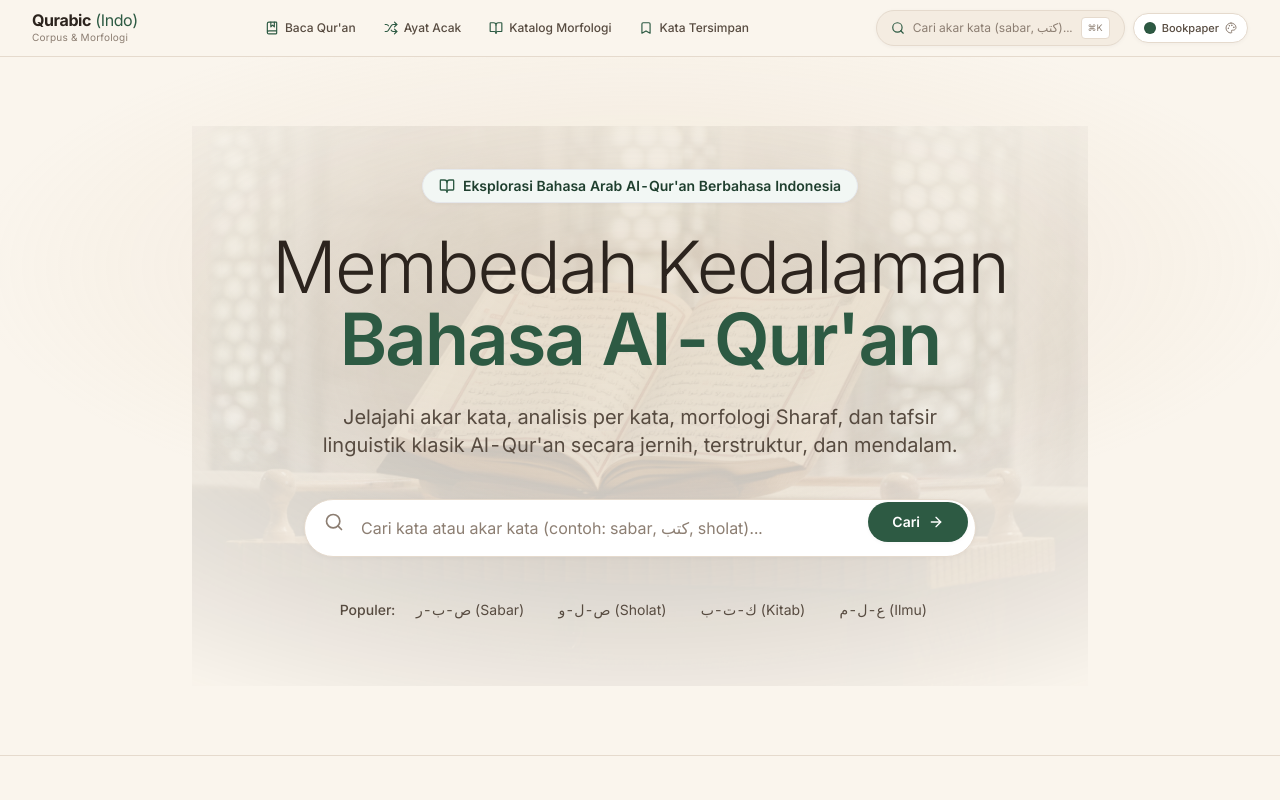
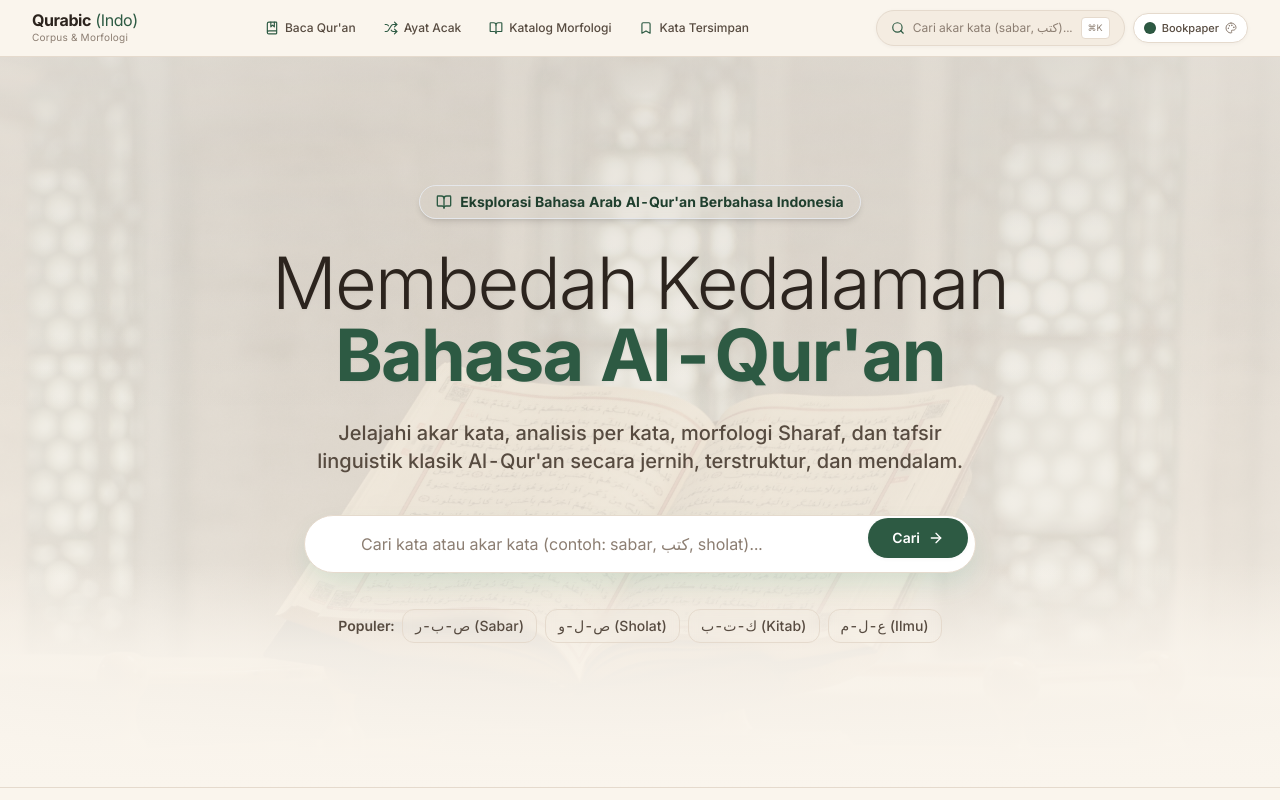
Before and after one commit to AIZATFIR/Qurabic-Indo, a Next.js app: page / in a window 1280 px wide. Shown: the top 800 px of the page. Built offline with nearby package versions, Linux system fonts and the light colour scheme.

Commit message:
feat: full-bleed high-contrast photographic Quran hero foundation and comprehensive data authenticity portfolio

```diff
--- a/app/page.tsx
+++ b/app/page.tsx
@@ -25,22 +25,22 @@ export default function HomePage() {
     <div className="space-y-20 pb-20">
 
       {/* HERO SECTION */}
-      <header className="relative pt-20 pb-24 sm:pt-28 sm:pb-32 bg-canvas border-b border-hairline transition-colors">
+      <header className="relative pt-24 pb-28 sm:pt-32 sm:pb-36 overflow-hidden border-b border-hairline transition-colors">
         <AmbientHeroCanvas />
 
         <div className="max-w-4xl mx-auto px-6 text-center relative z-10 space-y-7">
 
-          <div className="inline-flex items-center space-x-2 px-4 py-1.5 rounded-full bg-primary-fixed text-primary-deep border border-primary/20 text-xs sm:text-sm font-semibold font-sans shadow-subtle">
+          <div className="inline-flex items-center space-x-2 px-4 py-1.5 rounded-full bg-canvas-surface/90 backdrop-blur-md text-primary-deep border border-primary/30 text-xs sm:text-sm font-bold font-sans shadow-md">
             <BookOpen className="w-4 h-4 text-primary" />
             <span>Eksplorasi Bahasa Arab Al-Qur&apos;an Berbahasa Indonesia</span>
           </div>
 
-          <h1 className="text-4xl sm:text-6xl lg:text-7xl font-light text-ink-primary tracking-tight font-sans leading-[1.15]">
+          <h1 className="text-4xl sm:text-6xl lg:text-7xl font-light text-ink-primary tracking-tight font-sans leading-[1.15] drop-shadow-sm">
             Membedah Kedalaman <br />
-            <span className="font-semibold text-primary">Bahasa Al-Qur&apos;an</span>
+            <span className="font-bold text-primary">Bahasa Al-Qur&apos;an</span>
           </h1>
 
-          <p className="text-base sm:text-lg lg:text-xl text-ink-secondary font-normal max-w-2xl mx-auto leading-relaxed font-sans">
+          <p className="text-base sm:text-lg lg:text-xl text-ink-secondary font-medium max-w-2xl mx-auto leading-relaxed font-sans">
             Jelajahi akar kata, analisis per kata, morfologi Sharaf, dan tafsir linguistik klasik Al-Qur&apos;an secara jernih, terstruktur, dan mendalam.
           </p>
 
@@ -52,7 +52,7 @@ export default function HomePage() {
               readOnly
               type="text"
               placeholder="Cari kata atau akar kata (contoh: sabar, كتب, sholat)..."
-              className="w-full pl-14 pr-32 py-4 rounded-full border border-hairline bg-canvas-surface shadow-subtle hover:border-primary/40 focus:outline-none focus:ring-2 focus:ring-primary/20 font-sans text-base text-ink-primary cursor-pointer transition-all placeholder:text-ink-mute"
+              className="w-full pl-14 pr-32 py-4 rounded-full border border-hairline bg-canvas-surface/95 backdrop-blur-md shadow-hover hover:border-primary/50 focus:outline-none focus:ring-2 focus:ring-primary/20 font-sans text-base text-ink-primary cursor-pointer transition-all placeholder:text-ink-mute"
             />
             <button
               onClick={() => setIsSearchOpen(true)}
@@ -65,12 +65,12 @@ export default function HomePage() {
 
           {/* Quick Search Suggestions */}
           <div className="flex flex-wrap items-center justify-center gap-2 text-xs sm:text-sm text-ink-mute pt-2 font-sans">
-            <span className="font-medium text-ink-secondary">Populer:</span>
+            <span className="font-semibold text-ink-secondary">Populer:</span>
             {['ص-ب-ر (Sabar)', 'ص-ل-و (Sholat)', 'ك-ت-ب (Kitab)', 'ع-ل-م (Ilmu)'].map((tag, idx) => (
               <button
                 key={idx}
                 onClick={() => setIsSearchOpen(true)}
-                className="px-3 py-1.5 rounded-xl text-ink-secondary hover:text-primary hover:bg-primary-fixed border border-transparent hover:border-hairline transition-all font-sans"
+                className="px-3 py-1.5 rounded-xl bg-canvas-surface/80 backdrop-blur-sm text-ink-secondary hover:text-primary hover:bg-primary-fixed border border-hairline transition-all font-sans font-medium"
               >
                 {tag}
               </button>
@@ -238,71 +238,96 @@ export default function HomePage() {
         </div>
 
         {/* DEDICATED INSPIRATION & ATTRIBUTION SECTION WITH EDITORIAL MANUSCRIPT IMAGE */}
-        <section className="p-8 sm:p-12 rounded-3xl bg-canvas-surface border border-hairline shadow-subtle space-y-8">
-          <div className="flex items-center space-x-2">
-            <span className="inline-flex items-center space-x-1.5 px-3.5 py-1.5 bg-primary-subdued text-primary text-xs font-semibold rounded-full uppercase tracking-wider font-sans">
+        <section className="p-8 sm:p-12 rounded-3xl bg-canvas-surface border border-hairline shadow-subtle space-y-10">
+          <div className="flex flex-wrap items-center justify-between gap-3">
+            <span className="inline-flex items-center space-x-2 px-4 py-1.5 bg-primary-subdued text-primary text-xs font-bold rounded-full uppercase tracking-wider font-sans">
               <ShieldCheck className="w-4 h-4" />
-              <span>Sumber Data &amp; Inspirasi Proyek</span>
+              <span>Portofolio Keaslian Data (100% Non-AI Generated)</span>
+            </span>
+
+            <span className="text-xs text-ink-mute font-sans font-medium">
+              Transparansi Sumber &amp; Direct Live API Hook
             </span>
           </div>
 
           <div className="grid grid-cols-1 lg:grid-cols-12 gap-8 items-center">
             <div className="lg:col-span-7 space-y-4">
-              <h3 className="text-2xl sm:text-3xl font-light text-ink-primary tracking-tight font-sans">
-                Terinspirasi dari <span className="font-semibold text-primary">Quranic Arabic Corpus</span>
+              <h3 className="text-2xl sm:text-4xl font-light text-ink-primary tracking-tight font-sans">
+                Otentik, Mu&apos;tabar &amp; <span className="font-bold text-primary">Terhubung Langsung</span>
               </h3>
               <p className="text-sm sm:text-base text-ink-secondary leading-relaxed font-sans">
-                <strong>Qurabic (Indo)</strong> dibangun untuk menjembatani penutur Bahasa Indonesia dengan keindahan linguistik Al-Qur&apos;an. Proyek ini mengadaptasi dan merujuk anotasi morfologi gramatikal dari <strong>Quranic Arabic Corpus</strong> (University of Leeds), dipadukan dengan leksikografi klasik mu&apos;tabar dan terjemahan resmi Kementerian Agama Republik Indonesia.
+                <strong>Qurabic (Indo)</strong> dibangun dengan komitmen ilmiah tertinggi untuk menjaga kesucian dan keaslian teks Al-Qur&apos;an. <strong>Seluruh ayat, terjemahan, audio pelafalan, dan anotasi morfologi Sharaf TIDAK dibuat atau dihalusinasikan oleh AI</strong>, melainkan terhubung langsung (*live hook*) ke server resmi Kementerian Agama RI dan dataset akademis internasional.
               </p>
             </div>
 
             {/* Editorial Manuscript Image Layer */}
-            <div className="lg:col-span-5 relative h-56 sm:h-64 rounded-2xl overflow-hidden border border-hairline shadow-subtle group">
+            <div className="lg:col-span-5 relative h-60 sm:h-72 rounded-3xl overflow-hidden border border-hairline shadow-soft group">
               <Image
                 src="/images/quran-manuscript.jpg"
                 alt="Manuskrip Al-Qur'an Klasik"
                 fill
                 sizes="(max-width: 1024px) 100vw, 400px"
-                className="object-cover object-center group-hover:scale-105 transition-transform duration-500 filter contrast-[0.95]"
+                className="object-cover object-center group-hover:scale-105 transition-transform duration-700 filter contrast-[0.98]"
               />
-              <div className="absolute inset-0 bg-gradient-to-t from-black/60 via-transparent to-transparent flex items-end p-4">
-                <span className="text-white text-xs font-sans font-medium">
-                  Rujukan morfologi &amp; leksikografi klasik Al-Qur&apos;an
+              <div className="absolute inset-0 bg-gradient-to-t from-black/75 via-black/20 to-transparent flex items-end p-5">
+                <span className="text-white text-xs sm:text-sm font-sans font-medium leading-snug">
+                  Rujukan leksikografi klasik &amp; anotasi morfologi komputasi University of Leeds
                 </span>
               </div>
             </div>
           </div>
 
-          <div className="grid grid-cols-1 sm:grid-cols-3 gap-5 pt-4 border-t border-hairline text-xs sm:text-sm font-sans">
-            <div className="p-5 rounded-2xl bg-canvas-soft border border-hairline space-y-2">
-              <span className="font-bold text-ink-primary block text-sm">Morfologi &amp; Sintaksis:</span>
-              <p className="text-ink-mute leading-relaxed text-xs sm:text-sm">
-                Quranic Arabic Corpus (University of Leeds) untuk penandaan akar kata, lemma, dan part-of-speech.
+          {/* 3 Pillars of Data Authenticity */}
+          <div className="grid grid-cols-1 md:grid-cols-3 gap-6 pt-4 border-t border-hairline text-xs sm:text-sm font-sans">
+
+            {/* Pillar 1 */}
+            <div className="p-6 rounded-3xl bg-canvas-soft border border-hairline space-y-3">
+              <div className="w-9 h-9 rounded-xl bg-primary-subdued text-primary flex items-center justify-center font-bold">
+                1
+              </div>
+              <span className="font-bold text-ink-primary block text-base">Direct Live API Kemenag RI:</span>
+              <p className="text-ink-secondary leading-relaxed">
+                Teks Rasm Utsmani dan Terjemahan Resmi Bahasa Indonesia di-fetch secara <em>real-time</em> langsung dari basis data resmi Lajnah Pentashihan Mushaf Al-Qur&apos;an (LPMQ) Kemenag RI dan Quran.com API v4.
+              </p>
+              <div className="pt-2 text-[11px] text-ink-mute font-medium">
+                Status: Live Hook (Bebas Rekayasa AI)
+              </div>
+            </div>
+
+            {/* Pillar 2 */}
+            <div className="p-6 rounded-3xl bg-canvas-soft border border-hairline space-y-3">
+              <div className="w-9 h-9 rounded-xl bg-primary-subdued text-primary flex items-center justify-center font-bold">
+                2
+              </div>
+              <span className="font-bold text-ink-primary block text-base">Kamus Turats Lughah Klasik:</span>
+              <p className="text-ink-secondary leading-relaxed">
+                Kajian etimologi dan makna asal akar kata merujuk pada kitab leksikografi mu&apos;tabar: <em>Lisān al-&apos;Arab</em> (Ibn Manzhur), <em>Mu&apos;jam Maqāyīs al-Lughah</em> (Ibn Faris), dan <em>Al-Mufradāt</em> (Ar-Raghib Al-Isfahani).
+              </p>
+              <div className="pt-2 text-[11px] text-ink-mute font-medium">
+                Status: Rujukan Kitab Induk Bahasa Arab
+              </div>
+            </div>
+
+            {/* Pillar 3 */}
+            <div className="p-6 rounded-3xl bg-canvas-soft border border-hairline space-y-3">
+              <div className="w-9 h-9 rounded-xl bg-primary-subdued text-primary flex items-center justify-center font-bold">
+                3
+              </div>
+              <span className="font-bold text-ink-primary block text-base">The Quranic Arabic Corpus:</span>
+              <p className="text-ink-secondary leading-relaxed">
+                Penandaan part-of-speech (POS), wazan fi&apos;il, pola isim, dan pemetaan akar kata merujuk pada riset komputasi linguistik University of Leeds (Dr. Kais Dukes).
               </p>
               <a
                 href="https://corpus.quran.com/"
                 target="_blank"
                 rel="noreferrer"
-                className="inline-flex items-center space-x-1.5 text-primary hover:underline font-semibold pt-1 text-xs"
+                className="inline-flex items-center space-x-1.5 text-primary hover:underline font-bold pt-1 text-xs"
               >
                 <span>corpus.quran.com</span>
                 <ExternalLink className="w-3.5 h-3.5" />
               </a>
             </div>
 
-            <div className="p-5 rounded-2xl bg-canvas-soft border border-hairline space-y-2">
-              <span className="font-bold text-ink-primary block text-sm">Etimologi Klasik:</span>
-              <p className="text-ink-mute leading-relaxed text-xs sm:text-sm">
-                Lisan al-&apos;Arab (Ibn Manzhur), Mu&apos;jam Maqayis al-Lughah (Ibn Faris), dan Al-Mufradat (Ar-Raghib Al-Isfahani).
-              </p>
-            </div>
-
-            <div className="p-5 rounded-2xl bg-canvas-soft border border-hairline space-y-2">
-              <span className="font-bold text-ink-primary block text-sm">Mushaf &amp; Terjemahan:</span>
-              <p className="text-ink-mute leading-relaxed text-xs sm:text-sm">
-                Mushaf Standar Indonesia Kemenag RI &amp; Quran.com API v4 untuk teks Utsmani dan audio per kata.
-              </p>
-            </div>
           </div>
         </section>
 
--- a/components/AmbientHeroCanvas.tsx
+++ b/components/AmbientHeroCanvas.tsx
@@ -28,54 +28,70 @@ export default function AmbientHeroCanvas() {
     return () => window.removeEventListener('scroll', handleScroll);
   }, []);
 
-  // Subtle image opacity & blend mode based on theme
-  const imageOpacity =
-    theme === 'dark'
-      ? 'opacity-20 mix-blend-luminosity'
-      : theme === 'green'
-      ? 'opacity-15 mix-blend-multiply'
-      : theme === 'bookpaper'
-      ? 'opacity-20 mix-blend-multiply'
-      : 'opacity-15 mix-blend-multiply';
-
-  // Subconscious, very subtle parallax (0.12x rate)
-  const parallaxOffset = Math.min(scrollY * 0.12, 60);
+  // Subconscious, very subtle parallax for the entire photographic environment (0.08x rate)
+  const parallaxOffset = Math.min(scrollY * 0.08, 45);
 
   return (
     <div className="absolute inset-0 overflow-hidden pointer-events-none select-none z-0">
-      {/* 1. Quran Photographic Editorial Layer (Emerging naturally from page surface) */}
+
+      {/* 1. FULL-BLEED HIGH-CONTRAST PHOTOGRAPHIC ENVIRONMENT */}
       <div
-        className={`absolute inset-0 flex items-center justify-center transition-all duration-300 ${imageOpacity} hero-image-mask`}
+        className="absolute -inset-x-0 -top-12 bottom-0 w-full h-[calc(100%+48px)] transition-transform duration-100 ease-out"
         style={{
           transform: `translateY(${parallaxOffset}px)`,
         }}
       >
-        <div className="relative w-full max-w-4xl h-[480px] sm:h-[560px]">
-          <Image
-            src="/images/quran-hero.jpg"
-            alt="Mushaf Al-Qur'an"
-            fill
-            sizes="(max-width: 768px) 100vw, 896px"
-            priority
-            className="object-cover object-center filter grayscale-[25%] contrast-[0.95]"
-          />
-        </div>
+        <Image
+          src="/images/quran-hero.jpg"
+          alt="Mushaf Al-Qur'anul Karim"
+          fill
+          sizes="100vw"
+          priority
+          className={`object-cover object-[50%_35%] sm:object-[50%_30%] filter ${
+            theme === 'dark'
+              ? 'brightness-[0.75] contrast-[1.1] saturate-[0.9]'
+              : theme === 'green'
+              ? 'brightness-[0.85] contrast-[1.05] saturate-[1.05]'
+              : theme === 'bookpaper'
+              ? 'brightness-[0.90] contrast-[1.05] sepia-[0.15]'
+              : 'brightness-[0.92] contrast-[1.02]'
+          }`}
+        />
       </div>
 
-      {/* 2. Soft Ambient Vignette Aura */}
+      {/* 2. DIRECTIONAL DEPTH & TEXT CONTRAST SCRIM */}
       <div
-        className="absolute inset-0 transition-opacity duration-300"
+        className="absolute inset-0 transition-all duration-300"
         style={{
           background:
-            theme === 'bookpaper'
-              ? 'radial-gradient(ellipse 70% 50% at 50% 30%, rgba(214, 187, 149, 0.22), transparent 75%)'
+            theme === 'dark'
+              ? 'radial-gradient(ellipse 90% 70% at 50% 40%, rgba(11, 20, 16, 0.72) 0%, rgba(11, 20, 16, 0.85) 60%, rgba(11, 20, 16, 0.98) 100%)'
               : theme === 'green'
-              ? 'radial-gradient(ellipse 70% 50% at 50% 30%, rgba(16, 185, 129, 0.14), transparent 75%)'
-              : theme === 'dark'
-              ? 'radial-gradient(ellipse 70% 50% at 50% 30%, rgba(16, 185, 129, 0.10), transparent 75%)'
-              : 'radial-gradient(ellipse 70% 50% at 50% 30%, rgba(5, 150, 105, 0.08), transparent 75%)',
+              ? 'radial-gradient(ellipse 90% 70% at 50% 40%, rgba(240, 249, 244, 0.80) 0%, rgba(240, 249, 244, 0.88) 55%, rgba(240, 249, 244, 0.98) 100%)'
+              : theme === 'bookpaper'
+              ? 'radial-gradient(ellipse 90% 70% at 50% 40%, rgba(250, 245, 237, 0.78) 0%, rgba(250, 245, 237, 0.86) 55%, rgba(250, 245, 237, 0.98) 100%)'
+              : 'radial-gradient(ellipse 90% 70% at 50% 40%, rgba(250, 252, 250, 0.82) 0%, rgba(250, 252, 250, 0.90) 55%, rgba(250, 252, 250, 0.98) 100%)',
         }}
       />
+
+      {/* 3. DEEP BOTTOM SEAMLESS TONAL TRANSITION (Continues until the bottom edge of the hero) */}
+      <div
+        className="absolute inset-x-0 bottom-0 h-44 sm:h-56 pointer-events-none transition-all duration-300"
+        style={{
+          background:
+            theme === 'dark'
+              ? 'linear-gradient(to bottom, rgba(11, 20, 16, 0) 0%, rgba(11, 20, 16, 0.6) 40%, #0B1410 100%)'
+              : theme === 'green'
+              ? 'linear-gradient(to bottom, rgba(240, 249, 244, 0) 0%, rgba(240, 249, 244, 0.7) 40%, #F0F9F4 100%)'
+              : theme === 'bookpaper'
+              ? 'linear-gradient(to bottom, rgba(250, 245, 237, 0) 0%, rgba(250, 245, 237, 0.7) 40%, #FAF5ED 100%)'
+              : 'linear-gradient(to bottom, rgba(250, 252, 250, 0) 0%, rgba(250, 252, 250, 0.7) 40%, #FAFCFA 100%)',
+        }}
+      />
+
+      {/* 4. SUBTLE PERIMETER VIGNETTE */}
+      <div className="absolute inset-0 bg-gradient-to-t from-transparent via-transparent to-black/5 dark:to-black/30 pointer-events-none" />
+
     </div>
   );
 }
```
